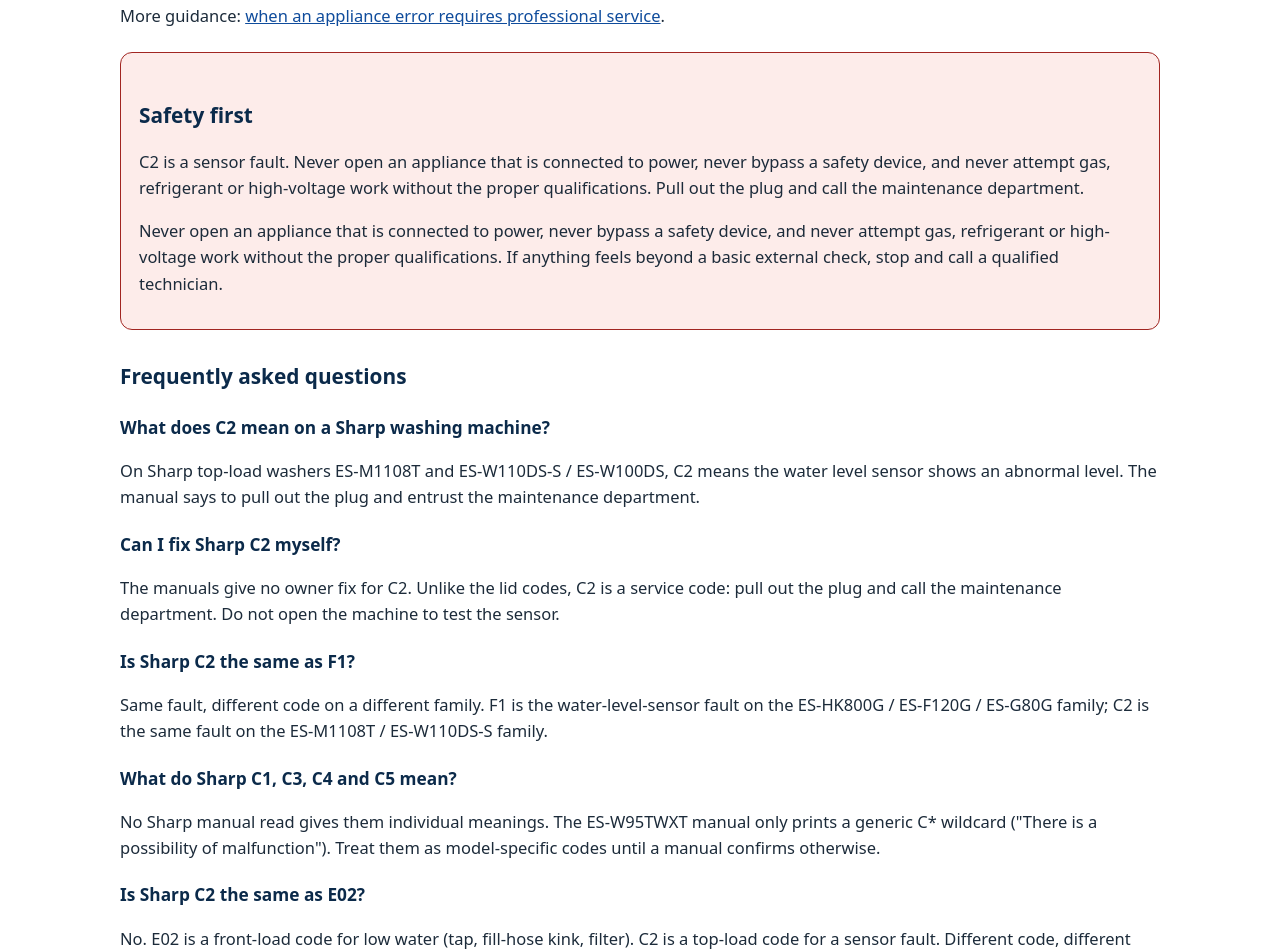
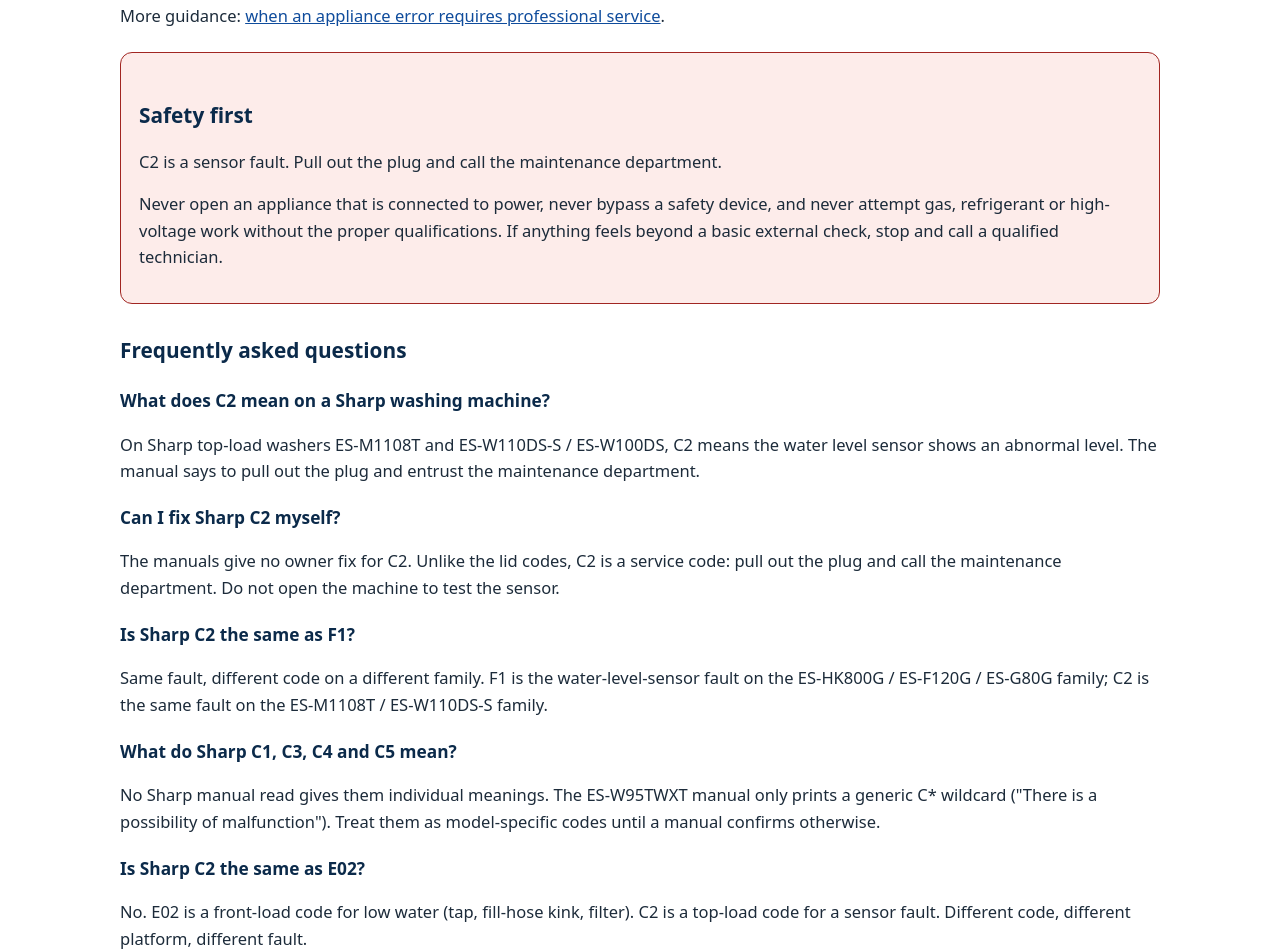
Before and after one commit to profitbhai80-cmd/profitbhai80-cmd.github.io, a plain HTML site: page sharp/washing-machine/c2.html in a window 1280 px wide. Shown: the part 2349-3298 px from the top of the page. Drawn offline with Linux system fonts and the light colour scheme.

Commit message:
Fix Sharp washing machine C2 guide — remove duplicate safety sentence (2026-11-16)

```diff
--- a/sharp/washing-machine/c2.html
+++ b/sharp/washing-machine/c2.html
@@ -157,7 +157,7 @@
 <li>Water is leaking around the machine — turn off the tap and unplug the machine first.</li>
 </ul>
 <p>More guidance: <a href="../../guides/when-to-call-technician.html">when an appliance error requires professional service</a>.</p>
-<div class="safety"><h2>Safety first</h2><p>C2 is a sensor fault. Never open an appliance that is connected to power, never bypass a safety device, and never attempt gas, refrigerant or high-voltage work without the proper qualifications. Pull out the plug and call the maintenance department.</p><p>Never open an appliance that is connected to power, never bypass a safety device, and never attempt gas, refrigerant or high-voltage work without the proper qualifications. If anything feels beyond a basic external check, stop and call a qualified technician.</p></div>
+<div class="safety"><h2>Safety first</h2><p>C2 is a sensor fault. Pull out the plug and call the maintenance department.</p><p>Never open an appliance that is connected to power, never bypass a safety device, and never attempt gas, refrigerant or high-voltage work without the proper qualifications. If anything feels beyond a basic external check, stop and call a qualified technician.</p></div>
 <h2>Frequently asked questions</h2><div class="faq">
 <h3>What does C2 mean on a Sharp washing machine?</h3><p>On Sharp top-load washers ES-M1108T and ES-W110DS-S / ES-W100DS, C2 means the water level sensor shows an abnormal level. The manual says to pull out the plug and entrust the maintenance department.</p>
 <h3>Can I fix Sharp C2 myself?</h3><p>The manuals give no owner fix for C2. Unlike the lid codes, C2 is a service code: pull out the plug and call the maintenance department. Do not open the machine to test the sensor.</p>
```
